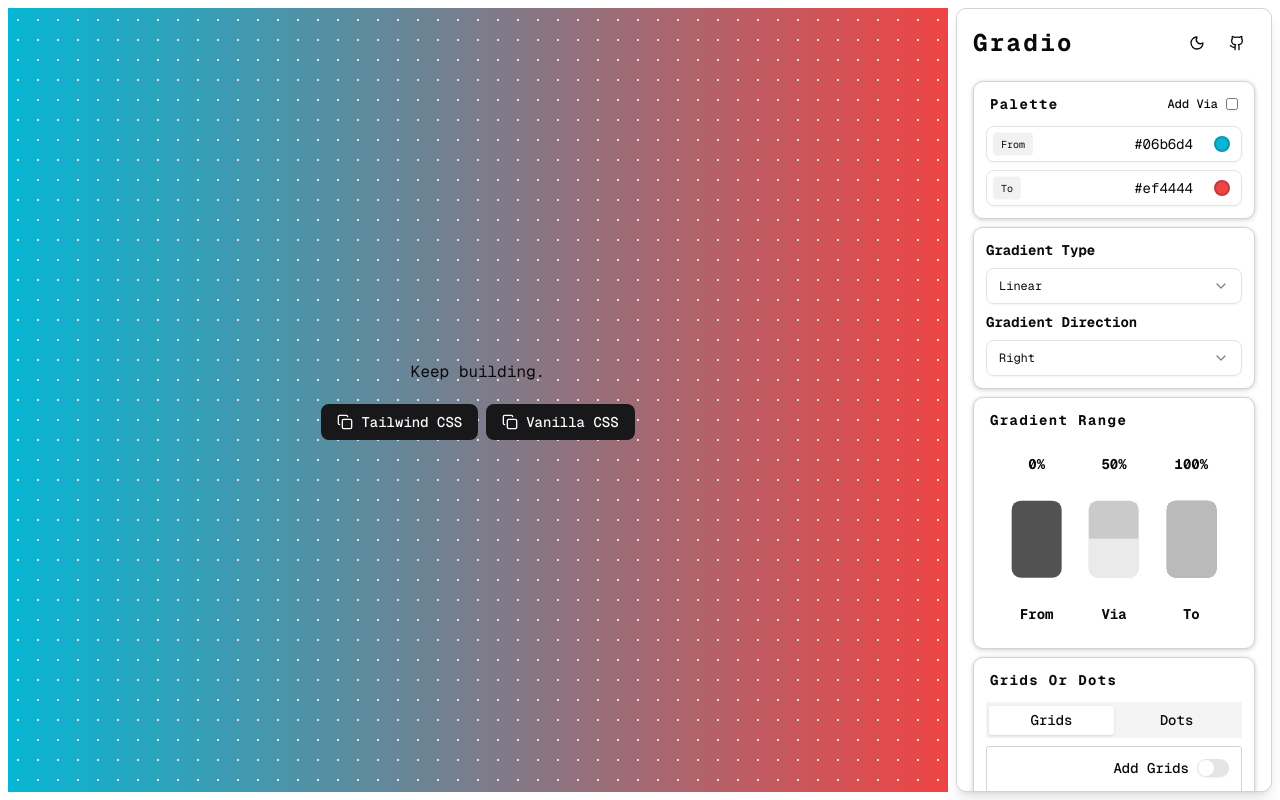
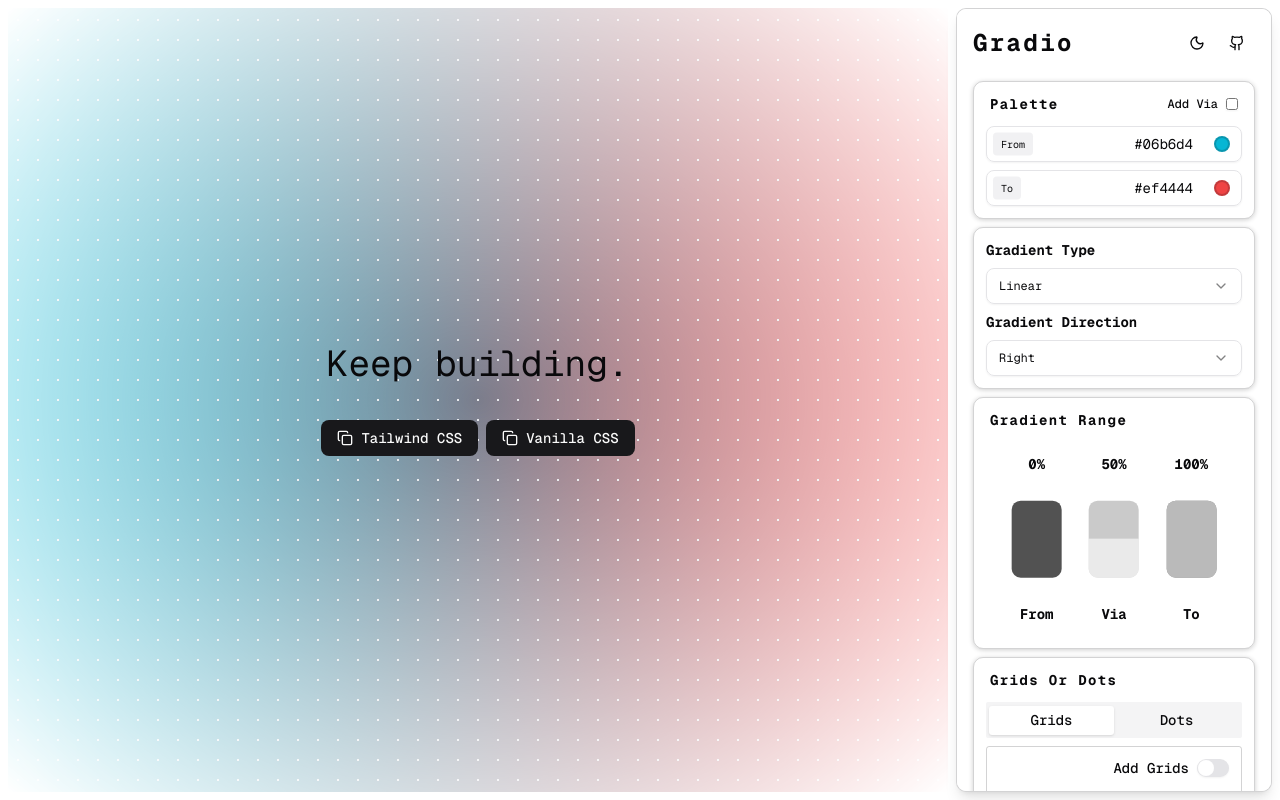
Before and after one commit to faisal004/gradients, a Next.js app: page / in a window 1280 px wide. Built offline with nearby package versions, Linux system fonts and the light colour scheme.

Commit message:
wip : working on masking

```diff
--- a/src/components/gradient-screen.tsx
+++ b/src/components/gradient-screen.tsx
@@ -71,17 +71,24 @@ const GradientScreen = () => {
   };
 
   return (
-    <div className="h-full flex flex-col gap-2 md:gap-5 mt-6 md:mt-0  items-center justify-center"
-      style={getBackgroundStyles()}
-      role="img">
+    <div className="h-full flex flex-col gap-2 md:gap-5 mt-6 md:mt-0 items-center justify-center relative">
+      <div
+        className="absolute inset-0"
+        style={{
+          ...getBackgroundStyles(),
+          WebkitMaskImage: "linear-gradient(black, transparent)",
+          maskImage: "radial-gradient(black, transparent)"
+        }}
+        role="img"
+      />
 
-      Keep building.
+      <div className="relative z-10 flex flex-col gap-2 md:gap-5 items-center justify-center h-full text-4xl">
+        Keep building.
 
-
-      <div className="flex gap-2 items-center justify-center">
-        <GradientCopyButton />
-
-        <CssGradientCopyButton />
+        <div className="flex gap-2 items-center mt-4 justify-center">
+          <GradientCopyButton />
+          <CssGradientCopyButton />
+        </div>
       </div>
     </div>
   );
```
